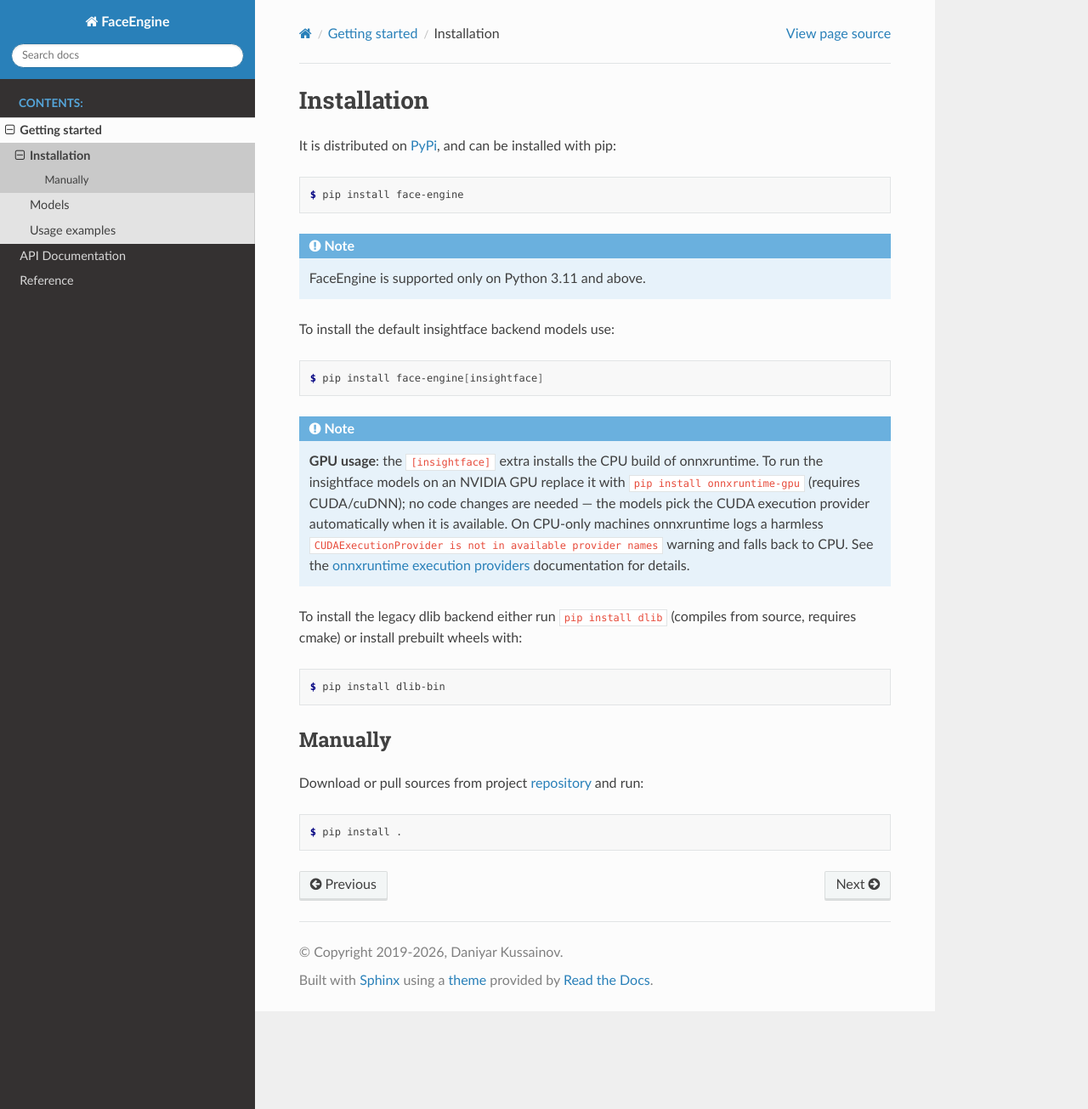
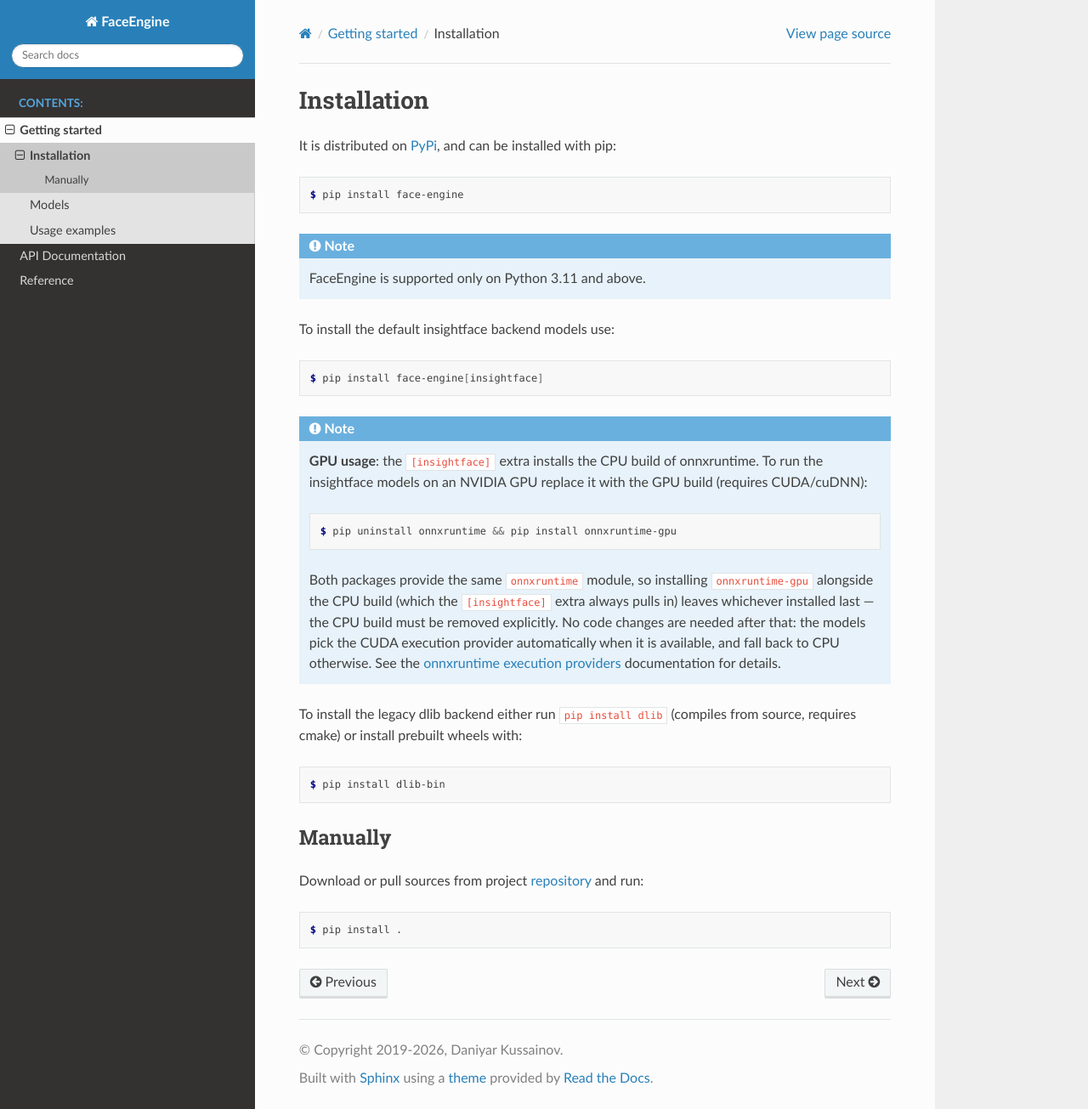
Before and after one commit to guesswh0/face_engine, a Sphinx documentation site: the page built from docs/source/quickstart/installation.rst, in a window 1280 px wide and 1305 px high. Shown: the whole window at 85% size. Built offline with Sphinx 7.4.7 and the Read the Docs theme 3.1.0, drawn with Linux system fonts in a browser that asks for light colours.

Commit message:
docs: onnxruntime-gpu requires uninstalling the cpu build first
Verified on a g4dn.xlarge: installing onnxruntime-gpu alongside the
onnxruntime pulled in by the [insightface] extra leaves the CPU build
shadowing the GPU one, so CUDAExecutionProvider never appears.

```diff
--- a/docs/source/quickstart/installation.rst
+++ b/docs/source/quickstart/installation.rst
@@ -18,13 +18,20 @@
 
 .. note::
    **GPU usage**: the ``[insightface]`` extra installs the CPU build of
-   onnxruntime. To run the insightface models on an NVIDIA GPU replace it
-   with ``pip install onnxruntime-gpu`` (requires CUDA/cuDNN); no code
-   changes are needed — the models pick the CUDA execution provider
-   automatically when it is available. On CPU-only machines onnxruntime
-   logs a harmless ``CUDAExecutionProvider is not in available provider
-   names`` warning and falls back to CPU. See the `onnxruntime execution
-   providers`_ documentation for details.
+   onnxruntime. To run the insightface models on an NVIDIA GPU replace
+   it with the GPU build (requires CUDA/cuDNN):
+
+   .. code-block:: console
+
+       $ pip uninstall onnxruntime && pip install onnxruntime-gpu
+
+   Both packages provide the same ``onnxruntime`` module, so installing
+   ``onnxruntime-gpu`` alongside the CPU build (which the
+   ``[insightface]`` extra always pulls in) leaves whichever installed
+   last — the CPU build must be removed explicitly. No code changes are
+   needed after that: the models pick the CUDA execution provider
+   automatically when it is available, and fall back to CPU otherwise.
+   See the `onnxruntime execution providers`_ documentation for details.
 
 .. _onnxruntime execution providers: https://onnxruntime.ai/docs/execution-providers/
 
```
Also changed, not shown: README.rst (+8 -2 lines).
